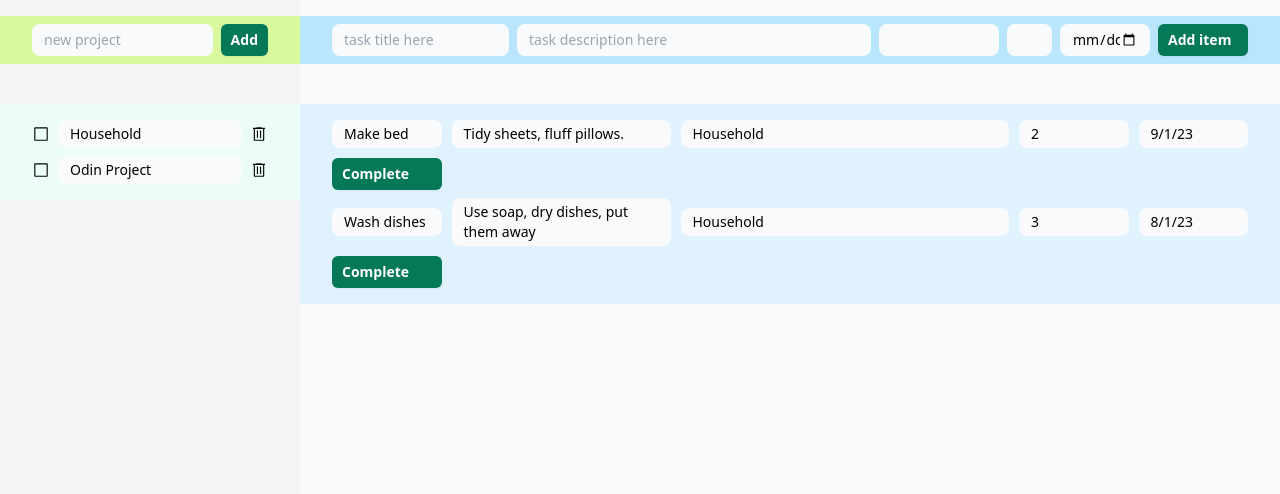
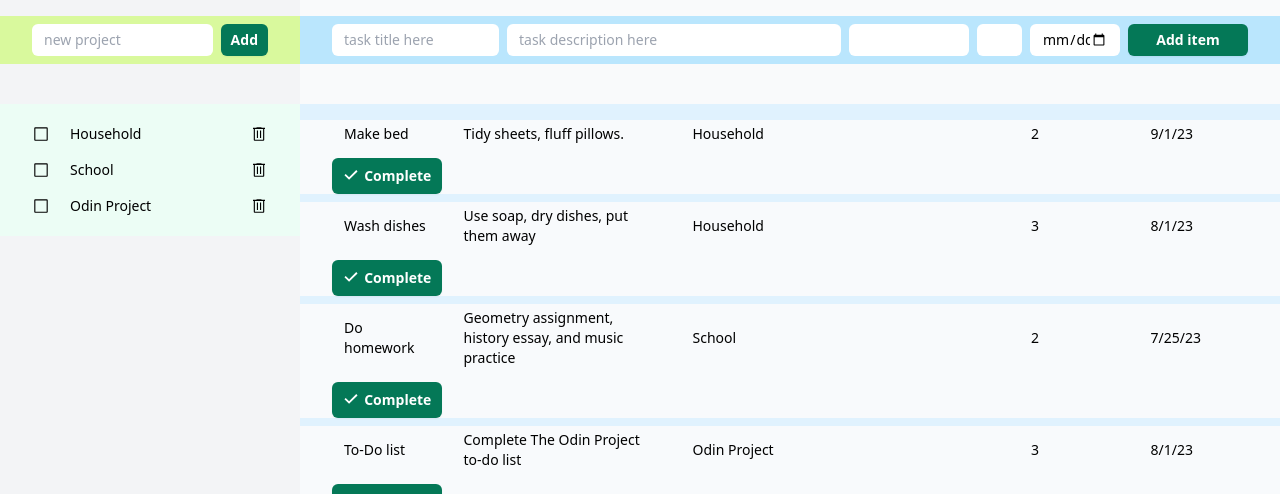
Before and after one commit to edensalt/todo-list, a website built with webpack: page dist/index.html in a window 1280 px wide. Shown: the part 300-794 px from the top of the page. Built offline with nearby package versions, Linux system fonts and the light colour scheme.

Commit message:
style to do list

```diff
--- a/src/components/list.js
+++ b/src/components/list.js
@@ -9,11 +9,11 @@ const RenderToDoList = function () {
   // Check if list exists. If yes, remove items and re-render. If no, render.
   const container = document.createElement('div');
   container.setAttribute('id', 'items-list');
-  container.classList.add('py-2', 'px-8', 'bg-sky-100');
+  container.classList.add('py-2', 'bg-sky-100');
   masterList.forEach((item) => {
     const card = document.createElement('div');
     card.setAttribute('id', 'list-item');
-    card.classList.add('grid', 'grid-cols-list', 'gap-2', 'items-center', 'my-2', 'text-sm');
+    card.classList.add('grid', 'grid-cols-list', 'gap-2', 'items-center', 'my-2', 'text-sm', 'bg-slate-50', 'px-8');
     addTitle(item, card);
     addDescription(item, card);
     addProject(item, card);
--- a/src/components/list_components.js
+++ b/src/components/list_components.js
@@ -4,9 +4,9 @@ import RenderToDoList from './list';
 
 function addDoneBtn(item, card) {
   const btn = document.createElement('button');
-  btn.innerHTML = 'Complete';
+  btn.innerHTML = '<svg xmlns="http://www.w3.org/2000/svg" class="fill-white" height="18" viewBox="0 96 960 960" width="18"><path d="M378 834 130 586l68-68 180 180 383-383 68 68-451 451Z"/></svg>Complete';
   btn.setAttribute('id', 'task-complete');
-  btn.classList.add('btn-complete');
+  btn.classList.add('border-box', 'flex', 'justify-center', 'gap-1', 'p-2', 'text-white', 'text-sm', 'font-semibold', 'rounded-md', 'bg-emerald-700', 'shadow-sm', 'hover:bg-emerald-600', 'focus-visible:outline', 'focus-visible:outline-2', 'focus-visible:outline-offset-2', 'focus-visible:outline-indigo-600');
   const index = masterList.indexOf(item);
   btn.setAttribute('index', index);
   btn.addEventListener('click', (e) => {
--- a/src/components/project_form.js
+++ b/src/components/project_form.js
@@ -13,7 +13,7 @@ const ProjectForm = function () {
 
   createFormField(form, 'text', 'project-cat', 'project-cat', 'new project');
   const projectInput = document.querySelector('#project-cat');
-  projectInput.classList.add('w-[100px]', 'flex-1');
+  projectInput.classList.add('w-[100px]', 'flex-1', 'rounded-md');
 
   createSubmitBtn(form, 'submit', 'proj-submit-button', 'Add');
   const projectSubmit = document.querySelector('#proj-submit-button');
--- a/src/components/project_list.js
+++ b/src/components/project_list.js
@@ -6,11 +6,11 @@ const RenderProjectList = function () {
   parent.innerHTML = '';
   const container = document.createElement('div');
   container.setAttribute('id', 'projects-list');
-  container.classList.add('py-2', 'px-8', 'bg-emerald-50');
+  container.classList.add('py-2', 'bg-emerald-50');
   masterProjectList.forEach((project) => {
     const card = document.createElement('div');
     card.setAttribute('id', 'project-item');
-    card.classList.add('flex', 'gap-2', 'items-center', 'my-2', 'text-sm');
+    card.classList.add('flex', 'gap-2', 'items-center', 'my-2', 'text-sm', 'px-8');
     addFilterBtn(project, card);
     addProject(project, card);
     addDeleteBtn(project, card);
--- a/src/components/project_list_components.js
+++ b/src/components/project_list_components.js
@@ -8,7 +8,7 @@ function addDeleteBtn(project, card) {
   btn.classList.add('bg-transparent');
   const index = masterProjectList.indexOf(project);
   btn.setAttribute('index', index);
-  btn.innerHTML = `<svg xmlns="http://www.w3.org/2000/svg" index=${index} id="svg-delete" height="18" viewBox="0 96 960 960" width="18"><path d="M261 936q-24.75 0-42.375-17.625T201 876V306h-41v-60h188v-30h264v30h188v60h-41v570q0 24-18 42t-42 18H261Zm438-630H261v570h438V306ZM367 790h60V391h-60v399Zm166 0h60V391h-60v399ZM261 306v570-570Z"/></svg>`;
+  btn.innerHTML = `<svg xmlns="http://www.w3.org/2000/svg" index=${index} class="hover:fill-red-600" height="18" viewBox="0 96 960 960" width="18"><path d="M261 936q-24.75 0-42.375-17.625T201 876V306h-41v-60h188v-30h264v30h188v60h-41v570q0 24-18 42t-42 18H261Zm438-630H261v570h438V306ZM367 790h60V391h-60v399Zm166 0h60V391h-60v399ZM261 306v570-570Z"/></svg>`;
   btn.addEventListener('click', (e) => {
     e.preventDefault();
     removeProject(e);
--- a/src/modules/create_list_item.js
+++ b/src/modules/create_list_item.js
@@ -20,5 +20,8 @@ const createItem = (title, description, project, priority, dueDate) => {
 
 createItem('Make bed', 'Tidy sheets, fluff pillows.', 'Household', 2, '9/1/23');
 createItem('Wash dishes', 'Use soap, dry dishes, put them away', 'Household', 3, '8/1/23');
+createItem('Do homework', 'Geometry assignment, history essay, and music practice', 'School', 2, '7/25/23');
+createItem('To-Do list', 'Complete The Odin Project to-do list', 'Odin Project', 3, '8/1/23');
+createItem('Make dinner', 'Make pizza and salad for dinner with friends', 'Household', 3, '6/10/23');
 
 export { createItem, masterList };
--- a/src/modules/create_project.js
+++ b/src/modules/create_project.js
@@ -15,6 +15,7 @@ const createProject = (project) => {
 };
 
 createProject('Household');
+createProject('School');
 createProject('Odin Project');
 
 export { createProject, masterProjectList };
--- a/src/modules/remove_project.js
+++ b/src/modules/remove_project.js
@@ -8,18 +8,19 @@ function removeProjectWarning(project) {
   const parent = document.querySelector('#parent');
   const popup = document.createElement('div');
   popup.setAttribute('id', 'warning-popup');
-  popup.classList.add('fixed', 'top-1/2', 'left-1/2', '-translate-x-1/2', '-translate-y-1/2', 'bg-red-200', 'p-4');
+  popup.classList.add('fixed', 'top-1/2', 'left-1/2', '-translate-x-1/2', '-translate-y-1/2', 'bg-red-200', 'w-1/3', 'p-8', 'rounded-lg', 'text-center');
 
   const para = document.createElement('p');
-  para.innerHTML = 'Confirm project deletion. If you delete this project, all tasks associated with the project will be deleted. Okay to proceed?';
+  para.innerHTML = 'CONFIRM ACTION TO DELETE PROJECT. <br /><br />If you delete this project, all tasks associated with the project will be deleted. Okay to proceed?';
+  para.classList.add('pb-7', 'font-semibold');
 
   const cancelBtn = document.createElement('button');
   cancelBtn.innerHTML = 'Cancel';
-  cancelBtn.classList.add('btn-complete');
+  cancelBtn.classList.add('btn-complete', 'mx-2', 'bg-neutral-600', 'hover:bg-neutral-500');
 
   const confirmBtn = document.createElement('button');
   confirmBtn.innerHTML = 'Delete project';
-  confirmBtn.classList.add('btn-complete');
+  confirmBtn.classList.add('btn-complete', 'mx-2', 'bg-red-600', 'hover:bg-red-500');
 
   parent.appendChild(popup);
   popup.appendChild(para);
--- a/src/page_sections/navbar.js
+++ b/src/page_sections/navbar.js
@@ -7,7 +7,7 @@ const NavBar = function () {
 
   const title = document.createElement('h1');
   title.setAttribute('id', 'title');
-  title.classList.add('text-5xl', 'flex', 'justify-center', 'pt-10', 'pb-2', 'font-handwriting');
+  title.classList.add('text-5xl', 'flex', 'justify-center', 'pt-10', 'pb-2', 'font-handwriting', 'w-full');
   title.innerHTML = 'To-Do List';
 
   const subtitle = document.createElement('h2');
--- a/src/style.css
+++ b/src/style.css
@@ -10,9 +10,9 @@
 
 @layer components {
     .btn-complete {
-        @apply inline-flex items-center gap-x-1.5 rounded-md bg-emerald-700 px-2.5 py-1.5 text-sm font-semibold text-white shadow-sm hover:bg-emerald-600 focus-visible:outline focus-visible:outline-2 focus-visible:outline-offset-2 focus-visible:outline-indigo-600
+        @apply inline-flex items-center justify-center gap-x-1.5 rounded-md bg-emerald-700 px-2.5 py-1.5 text-sm font-semibold text-white shadow-sm hover:bg-emerald-600 focus-visible:outline focus-visible:outline-2 focus-visible:outline-offset-2 focus-visible:outline-indigo-600
     }
     .item {
-        @apply bg-slate-50 py-1 px-3 rounded-lg text-sm
+        @apply py-1 px-3 text-sm rounded-md
     }
 }
--- a/tailwind.config.js
+++ b/tailwind.config.js
@@ -7,7 +7,7 @@ module.exports = {
     },
     extend: {
       gridTemplateColumns: {
-        list: 'minmax(120px, 1fr) minmax(180px, 2fr) 120px 45px 90px 90px',
+        list: 'minmax(120px, 1fr) minmax(180px, 2fr) 120px 45px 90px 120px',
         main: '1fr 3fr',
       },
     },
```
